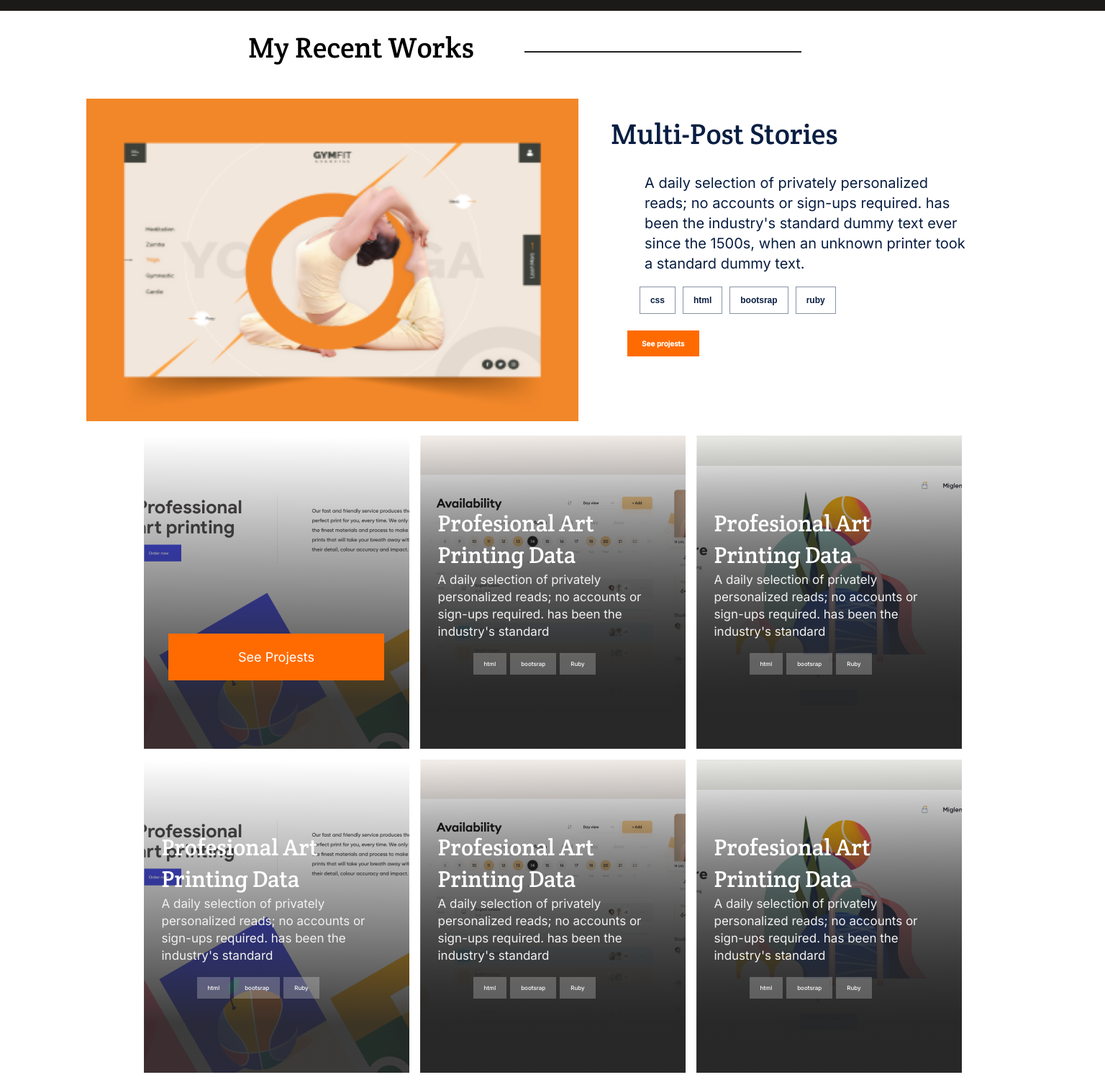
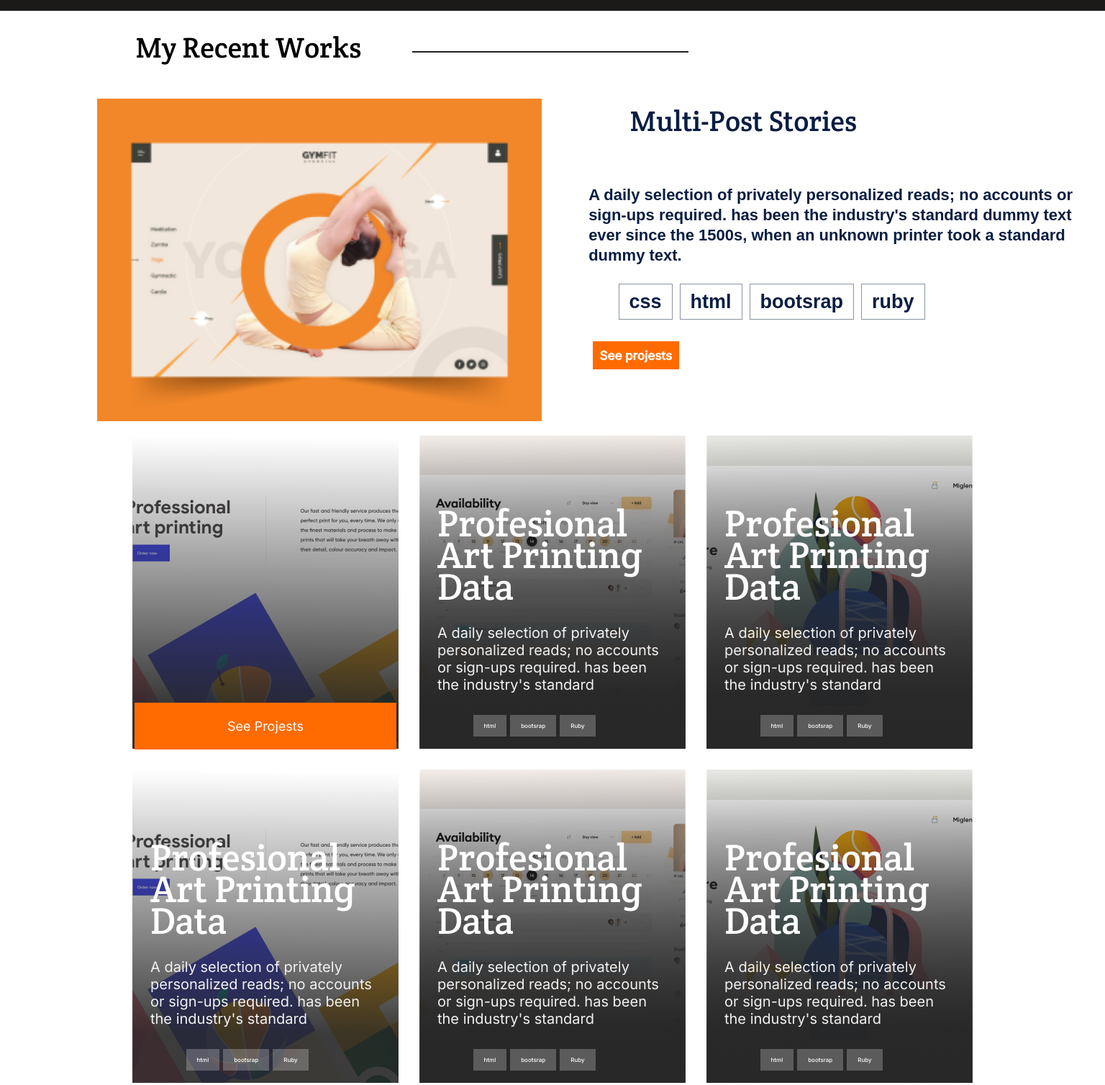
Before and after one commit to eerapheal/my-Portfolio, a website: page index.html in a window 1536 px wide. Shown: the part 860-2367 px from the top of the page at 72% size. Drawn offline with Linux system fonts and the light colour scheme.

Commit message:
chqnges on qurry

```diff
--- a/style.css
+++ b/style.css
@@ -219,7 +219,7 @@ button {
   background-repeat: no-repeat;
 }
 
-.hads{
+.hads {
   width: 325px;
   background:
     linear-gradient(
@@ -241,7 +241,6 @@ button {
     ),
     url(./image/Img-Placeholder2.png);
   background-repeat: no-repeat;
-
 }
 
 .grid-2-items {
@@ -254,7 +253,6 @@ button {
 .grid-2-items ul {
   display: flex;
   width: 36px;
-  /* height: 20px; */
   margin-right: 148px;
   gap: 12px;
   align-items: center;
@@ -557,8 +555,6 @@ footer {
   display: none;
 }
 
-
-
 @media all and (min-width: 768px) {
   body {
     margin: 0;
@@ -586,13 +582,6 @@ footer {
     margin: 15px;
     align-items: center;
   }
-
-  /* #bar {
-    display: flex;
-    justify-content: flex-end;
-    align-items: center;
-    padding: 0 428px;
-  } */
 
   #menubar {
     display: none;
@@ -653,11 +642,6 @@ footer {
     color: #f1f1f1;
   }
 
-  /* .section-fir {
-    background-image: url("./image/first.png");
-    background-image: none;
-  } */
-
   .section-fir {
     background-image: url(./image/illustration-header.png);
     background-size: 45%;
@@ -666,7 +650,7 @@ footer {
 
   .newsocial {
     position: absolute;
-    bottom: 0px;
+    bottom: 0;
   }
 
   .newsocial ul {
@@ -687,17 +671,14 @@ footer {
     justify-content: flex-start;
     align-items: center;
     width: 769px;
-    margin-right: 77px;
+    margin-right: 37px;
   }
 
   .section-div2 {
     display: flex;
-    /* grid-template-columns: rflexepeat(2, 1fr); */
     align-items: center;
     flex-direction: row;
     gap: 20px;
-    /* justify-content: space-between; */
-    /* margin-right: 59px; */
   }
 
   .second-sec-heading {
@@ -711,7 +692,6 @@ footer {
   }
 
   #posts {
-    /* margin-bottom: 25px; */
     display: flex;
     justify-content: center;
     align-items: center;
@@ -729,7 +709,6 @@ footer {
     align-items: center;
     color: #091e42;
     margin-right: 85px;
-    display:flex;
   }
 
   .bnt-top {
@@ -747,7 +726,7 @@ footer {
   }
 
   .img-sct2 {
-    width: 540px;
+    width: 400px;
     height: 306px;
     left: 24px;
   }
@@ -789,31 +768,30 @@ footer {
   }
 
   .grid-2 {
-    width: 275px;
-    background: linear-gradient(179.4deg, rgba(38, 38, 38, 0) 0.81%, rgba(38, 38, 38, 0.9) 84.03%),
+    width: 270px;
+    background:
+      linear-gradient(179.4deg, rgba(38, 38, 38, 0) 0.81%, rgba(38, 38, 38, 0.9) 84.03%),
       url(./image/ImgPlaceholder22.png);
   }
 
   .hads {
-    width: 275px;
-    /* height:435px; */
-    background: linear-gradient(180.45deg, rgba(38, 38, 38, 0) 0.75%, rgba(38, 38, 38, 0.9) 84.18%),
+    width: 270px;
+    background:
+      linear-gradient(180.45deg, rgba(38, 38, 38, 0) 0.75%, rgba(38, 38, 38, 0.9) 84.18%),
       url(./image/ImgPlaceholder11.png);
     background-repeat: no-repeat;
-
-
   }
 
   .hads2 {
-    width: 275px;
-    /* height:435px; */
-    background: linear-gradient(179.4deg, rgba(38, 38, 38, 0) 0.81%, rgba(38, 38, 38, 0.9) 84.03%),
+    width: 270px;
+    background:
+      linear-gradient(179.4deg, rgba(38, 38, 38, 0) 0.81%, rgba(38, 38, 38, 0.9) 84.03%),
       url(./image/ImgPlaceholder33.png);
     background-repeat: no-repeat;
   }
 
   .grid-2h4 {
-    font-family: 'Crete Round';
+    font-family: 'Crete Round', serif;
     font-style: normal;
     font-weight: 400;
     font-size: 32px;
@@ -821,12 +799,12 @@ footer {
   }
 
   .grid-2-p {
-    font-family: 'Inter';
+    font-family: 'Inter', serif;
     font-style: normal;
     font-weight: 400;
     font-size: 15px;
     line-height: 24px;
-    margin-bottom:18px;
+    margin-bottom: 18px;
   }
 
   .item-bt {
@@ -846,26 +824,28 @@ footer {
     text-align: center;
     background-color: #ff6b00;
     color: #fff;
-    padding: 7px 84px;
-    font-family: "Inter", serif;
-    font-style: normal;
-    font-size: 18px;
-    margin-top: 228px;
+    padding: 10px 98px;
+    font-family: "Inter", serif;
+    font-style: normal;
+    font-size: 12px;
+    margin-top: 231px;
   }
 
   #hidden {
     display: none;
   }
-  .off-form{
-    display: none
-  }
+
+  .off-form {
+    display: none;
+  }
+
   .hiden {
     display: none;
   }
 
   .grid-2-items ul {
     display: flex;
-    margin-bottom:8px;
+    margin-bottom: 8px;
     gap: 5px;
     margin-left: -37px;
   }
@@ -898,7 +878,7 @@ footer {
     gap: 10px;
     width: 161px;
     height: 48px;
-    background: #F55800;
+    background: #f55800;
   }
 
   .sec-3-div-p {
@@ -909,11 +889,10 @@ footer {
     line-height: 32px;
     margin-left: 13%;
     color: #f4f5f7;
-    line-height: 32px;
   }
 
   .sec-3-div-h1 {
-    font-family: 'Crete Round' , serif;
+    font-family: 'Crete Round', serif;
     font-style: normal;
     font-weight: 400;
     font-size: 72px;
@@ -927,6 +906,7 @@ footer {
     justify-content: space-around;
     height: 400px;
   }
+
   .p-color {
     font-family: 'Inter', serif;
     font-style: normal;
@@ -934,6 +914,7 @@ footer {
     font-size: 32px;
     line-height: 44px;
   }
+
   .skills {
     display: flex;
     flex-direction: column;
@@ -973,10 +954,23 @@ footer {
     font-weight: 400;
     font-size: 15px;
     line-height: 24px;
-    display:flex;
-    justify-content: center;
-    align-items: center;
-
+    display: flex;
+    justify-content: center;
+    align-items: center;
+  }
+
+  .name-put {
+    border: none;
+  }
+
+  .name-input {
+    font-family: 'Roboto', serif;
+    font-style: normal;
+    font-weight: 400;
+    font-size: 15px;
+    line-height: 24px;
+    color: #3c3a39;
+  }
 }
 
 .msg-input {
@@ -986,7 +980,7 @@ footer {
   font-weight: 400;
   font-size: 15px;
   line-height: 24px;
-    color: #3C3A39;
+  color: #3c3a39;
 }
 
 .email-input {
@@ -998,7 +992,6 @@ footer {
   display: flex;
   align-items: center;
 }
-
 
 .contact-btn {
   display: flex;
@@ -1011,6 +1004,7 @@ footer {
   background: #f55800;
 }
 
+/*
   @media all and (min-width: 1000px) {
     .newsocial {
       position: absolute;
@@ -1024,12 +1018,9 @@ footer {
     }
     .section-div2 {
       display: flex;
-    /* grid-template-columns: rflexepeat(2, 1fr); */
       align-items: center;
       flex-direction: row;
       gap: 20px;
-    /* justify-content: space-between; */
-    /* margin-right: 59px; */
     }
 
     .second-sec-heading {
@@ -1043,7 +1034,7 @@ footer {
   }
 
     #posts {
-    /* margin-bottom: 25px; */
+      margin-bottom: 25px;
       display: flex;
       justify-content: center;
       align-items: center;
@@ -1101,24 +1092,20 @@ footer {
     }
 
     .grid-2 {
-    width: 300px;
+      width: 0px;
       background: linear-gradient(179.4deg, rgba(38, 38, 38, 0) 0.81%, rgba(38, 38, 38, 0.9) 84.03%),
         url(./image/ImgPlaceholder22.png);
     }
 
     .hads {
       width: 300px;
-    /* height:435px; */
       background: linear-gradient(180.45deg, rgba(38, 38, 38, 0) 0.75%, rgba(38, 38, 38, 0.9) 84.18%),
        url(./image/ImgPlaceholder11.png);
        background-repeat: no-repeat;
-
-
     }
 
     .hads2 {
       width: 300px;
-    /* height:435px; */
       background: linear-gradient(179.4deg, rgba(38, 38, 38, 0) 0.81%, rgba(38, 38, 38, 0.9) 84.03%),
       url(./image/ImgPlaceholder33.png);
       background-repeat: no-repeat;
@@ -1152,32 +1139,19 @@ footer {
       font-style: normal;
       font-size: 18px;
       margin-top: 175px;
-    /* height: 50px; */
-    }
-
-  }
-
-  @media all and (min-width: 836px)  {
-    /* .newsocial {
-      position: absolute;
-      bottom: 390px;
-    }
-
-    .newsocial ul {
-      display: flex;
-      flex-direction: column;
-
-    } */
-  }
-
+      }
+
+  }  */
 
 @media all and (min-width: 1440px) {
-  .p-color {font-family: 'Inter', serif;
+  .p-color {
+    font-family: 'Inter', serif;
     font-style: normal;
     font-weight: 700;
     font-size: 32px;
     line-height: 44px;
   }
+
   .skills {
     display: flex;
     flex-direction: column;
@@ -1217,23 +1191,22 @@ footer {
     font-weight: 400;
     font-size: 15px;
     line-height: 24px;
-    display:flex;
-    justify-content: center;
-    align-items: center;
-
-  }
-
-  .msg-input {
+    display: flex;
+    justify-content: center;
+    align-items: center;
+  }
+
+  /* .msg-input {
     border: none;
     font-family: 'Roboto', serif;
     font-style: normal;
     font-weight: 400;
     font-size: 15px;
     line-height: 24px;
-    color: #3C3A39;
-  }
-
-  .email-input {
+    color: #3c3a39;
+  } */
+
+  /* .email-input {
     font-family: 'Roboto', serif;
     font-style: normal;
     font-weight: 400;
@@ -1241,10 +1214,9 @@ footer {
     line-height: 24px;
     display: flex;
     align-items: center;
-  }
-
-
-  .contact-btn {
+  } */
+
+  /* .contact-btn {
     display: flex;
     flex-direction: row;
     align-items: center;
@@ -1253,12 +1225,7 @@ footer {
     height: 40px;
     margin-right: 68%;
     background: #f55800;
- }
-    #posts {
-      display: flex;
-      justify-content: center;
-      align-items: center;
-    }
+  } */
 
   .newsocial {
     position: absolute;
@@ -1266,14 +1233,13 @@ footer {
   }
 
   .newsocial ul {
-      Width: 14.17px;
-      Height: 20px;
+    width: 14.17px;
+    height: 20px;
     display: flex;
     flex-direction: column;
   }
 
   .section-fir {
-      /* width: 1440px; */
     height: 800px;
     background-color: #1c1a19;
     background-image: url("./image/Illustration-header.png");
@@ -1282,14 +1248,13 @@ footer {
   }
 
   nav {
-      /* width: 1440px; */
     height: 75px;
     background: #3c3a39;
     padding-top: 9px;
   }
 
   .logo {
-      font-family: 'Inter' , serif;
+    font-family: 'Inter', serif;
     font-style: normal;
     font-weight: 700;
     font-size: 20px;
@@ -1297,7 +1262,7 @@ footer {
     display: flex;
     align-items: center;
     text-align: center;
-      color: #ffffff;
+    color: #fff;
   }
 
   nav ul li {
@@ -1309,17 +1274,16 @@ footer {
     display: flex;
     align-items: center;
     text-align: center;
-      color: #ffffff;
-    }
-
-    .headerline  {
+    color: #fff;
+  }
+
+  .headerline {
     font-family: 'Crete Round', serif;
     font-style: normal;
     font-weight: 400;
-      font-size: 72px;
+    font-size: 82px;
     line-height: 82px;
     color: #f55800;
-
   }
 
   .sub-headerline {
@@ -1330,7 +1294,17 @@ footer {
     line-height: 44px;
     display: flex;
     align-items: center;
-      color: #ffffff;
+    color: #fff;
+  }
+
+  .second-sec-heading {
+    font-family: "Crete Round", serif;
+    font-style: normal;
+    font-weight: 400;
+    font-size: 40px;
+    line-height: 52px;
+    text-align: center;
+    margin-bottom: 25px;
   }
 
   .content-p {
@@ -1356,11 +1330,67 @@ footer {
     width: 706px;
   }
 
+  .line12 {
+    height: 0;
+    width: 50%;
+    border: 1px solid #212121;
+    margin-bottom: 13px;
+    margin-left: 70px;
+  }
+
   .section2 {
     display: flex;
     justify-content: center;
     align-items: center;
     background-color: white;
+  }
+
+  .bnt-top {
+    font-family: "Inter", serif;
+    font-style: normal;
+    font-weight: 700;
+    font-size: 17px;
+    height: 39px;
+    width: 120px;
+    text-align: center;
+    background-color: #ff6b00;
+    color: #fff;
+    margin-top: 15px;
+    margin-right: 70%;
+    line-height: 24px;
+  }
+
+  .multi {
+    display: flex;
+    flex-direction: column;
+
+    /* align-items: center; */
+  }
+
+  .section-div-p {
+    margin-bottom: 10px;
+    font-family: Arial, sans-serif;
+    font-weight: 700;
+    font-size: 22px;
+    line-height: 28px;
+    margin-top: 25px;
+    color: #091e42;
+    margin-left: 45px;
+  }
+
+  .grid1 {
+    margin: 0;
+    padding: 15px 1px;
+    margin-right: 139px;
+  }
+
+  .grid1 li {
+    align-items: center;
+    font-family: Arial, sans-serif;
+    font-weight: 700;
+    font-size: 27px;
+    line-height: 20px;
+    color: #091e42;
   }
 
   #posts {
@@ -1373,57 +1403,65 @@ footer {
   .img-sct2 {
     height: 448px;
     width: 684px;
-    }
-
-    .section-div-p {
-      width: 448px;
-      height: 140px;
-      font-family: 'Inter', serif;
-      font-style: normal;
-      font-weight: 400;
-      font-size: 20px;
-      line-height: 28px;
-      color: #091E42;
-      margin-right: 30px;
+    margin-left: 110px;
+  }
+
+  .item1 {
+    display: flex;
+    text-align: center;
+    background-color: #ff6b00;
+    color: #fff;
+    padding: 22px 129px;
+    font-family: "Inter", serif;
+    font-style: normal;
+    font-size: 18px;
+    margin-top: 271px;
   }
 
   .sub-h3 {
     width: 448px;
     height: 48px;
-      font-family: 'Crete Round' , serif;
+    font-family: 'Crete Round', serif;
     font-style: normal;
     font-weight: 400;
     font-size: 40px;
     line-height: 52px;
     display: flex;
     align-items: center;
-      color: #091E42;
-      margin-left: 25px;
-
+    color: #091e42;
+    margin-left: 0;
+    margin-bottom: 40px;
+  }
+
+  #flexs {
+    display: grid;
+    grid-template-columns: repeat(3, 1fr);
+    gap: 29px;
   }
 
   .grid-2 {
-      width:369px;
-      height:435px;
-      background: linear-gradient(179.4deg, rgba(38, 38, 38, 0) 0.81%, rgba(38, 38, 38, 0.9) 84.03%),
+    width: 370px;
+    height: 435px;
+    background:
+      linear-gradient(179.4deg, rgba(38, 38, 38, 0) 0.81%, rgba(38, 38, 38, 0.9) 84.03%),
       url(./image/ImgPlaceholder22.png);
     background-repeat: no-repeat;
   }
 
   .hads {
-      width:369px;
-      height:435px;
-      background: linear-gradient(180.45deg, rgba(38, 38, 38, 0) 0.75%, rgba(38, 38, 38, 0.9) 84.18%),
+    width: 370px;
+    height: 435px;
+    background:
+      linear-gradient(180.45deg, rgba(38, 38, 38, 0) 0.75%, rgba(38, 38, 38, 0.9) 84.18%),
       url(./image/ImgPlaceholder11.png);
     background-repeat: no-repeat;
-
-
   }
 
   .hads2 {
-      width:369px;
-      height:435px;
-      background: linear-gradient(179.4deg, rgba(38, 38, 38, 0) 0.81%, rgba(38, 38, 38, 0.9) 84.03%),
+    width: 370px;
+    height: 435px;
+    background:
+      linear-gradient(179.4deg, rgba(38, 38, 38, 0) 0.81%, rgba(38, 38, 38, 0.9) 84.03%),
       url(./image/ImgPlaceholder33.png);
     background-repeat: no-repeat;
   }
@@ -1432,7 +1470,7 @@ footer {
     font-family: 'Crete Round', serif;
     font-style: normal;
     font-weight: 400;
-      font-size: 32px;
+    font-size: 52px;
     line-height: 44px;
   }
 
@@ -1440,8 +1478,10 @@ footer {
     font-family: 'Inter', serif;
     font-style: normal;
     font-weight: 400;
-      font-size: 17px;
+    font-size: 20px;
     line-height: 24px;
+    margin-top: 30px;
+    margin-bottom: 30px;
   }
 
   .sec-3-div-h1 {
@@ -1451,6 +1491,7 @@ footer {
     font-size: 72px;
     line-height: 82px;
     color: #f55800;
+    margin-left: -18px;
   }
 
   .sec-3-div-p {
@@ -1462,14 +1503,14 @@ footer {
     font-size: 20px;
     line-height: 32px;
     color: #f4f5f7;
-      margin-left:189px;
+    margin-left: 189px;
   }
 
   .sec-3-div-btn {
-      width: 157px;
+    width: 167px;
     height: 64px;
-      margin-left:189px;
-      font-family: 'Inter';
+    margin-right: 174px;
+    font-family: 'Inter', serif;
     font-style: normal;
     font-weight: 700;
     font-size: 17px;
@@ -1478,7 +1519,7 @@ footer {
     align-items: center;
     text-align: center;
     letter-spacing: 0.03em;
-      color: #FFFFFF;
+    color: #fff;
   }
 
   .bckimg {
@@ -1487,22 +1528,22 @@ footer {
     background-position: 100% 45%;
     background-size: 40%;
   }
-      .form-container {
-        display: flex;
-        flex-direction: row;
-        justify-content: center;
-      }
-
-      .contact-form {
-        /* margin-left: 100px; */
-        justify-content: center;
-      }
-
-      .form-title {
-        /* width: 360px; */
-        align-items: unset;
-        margin-top: 33px;
-      }
-    }
-
-}
+}
+
+@media all and (min-width: 1440px) {
+  .second-heading {
+    display: flex;
+    justify-content: flex-start;
+    align-items: center;
+    width: 769px;
+    margin-right: 390px;
+  }
+
+  .line12 {
+    height: 0;
+    width: 50%;
+    border: 1px solid #212121;
+    margin-bottom: 13px;
+    margin-left: 70px;
+  }
+}
```
Also changed, not shown: index.html (+3 -3 lines), .github/workflows/linters.yml. Lines whose indentation alone changed are shown as unchanged.
